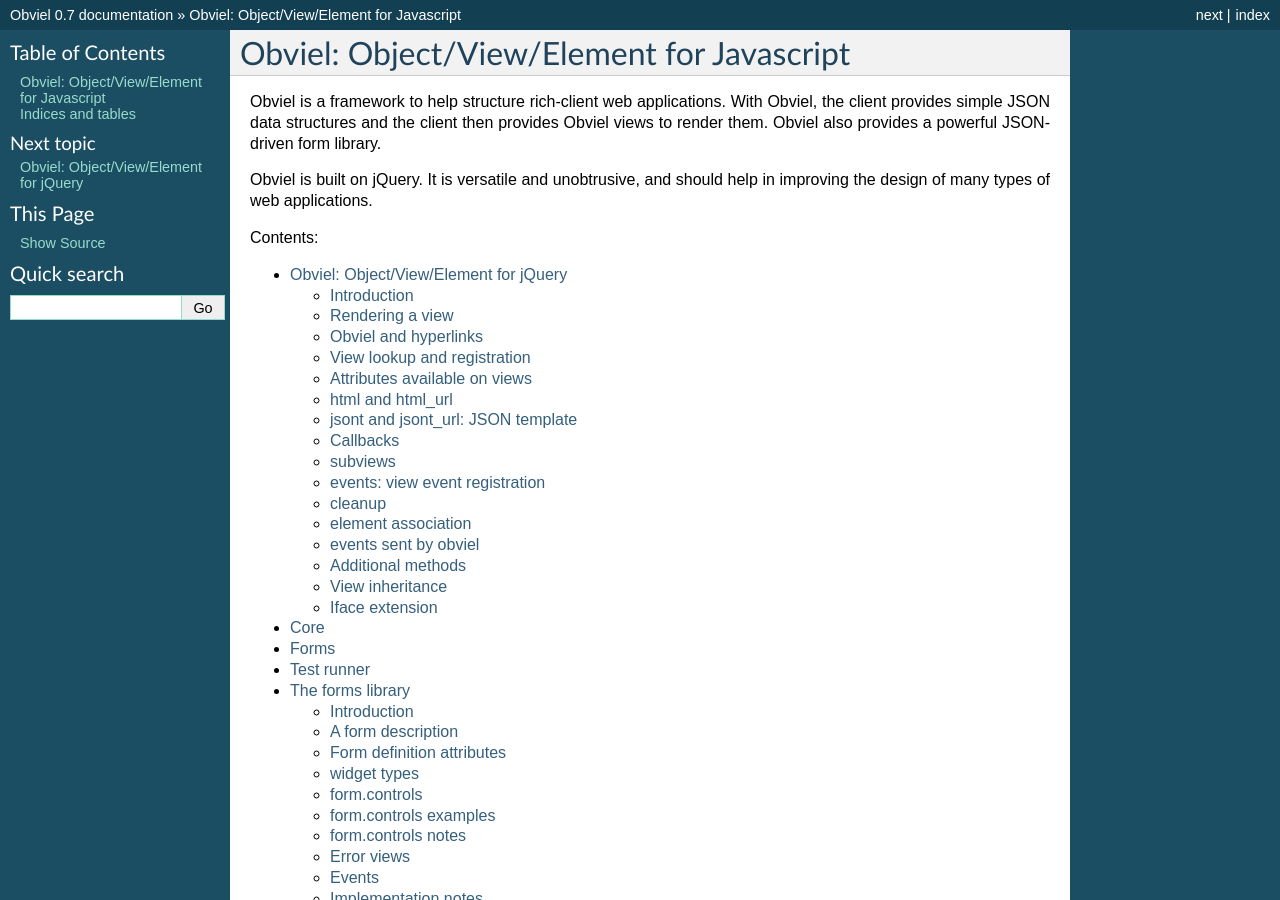
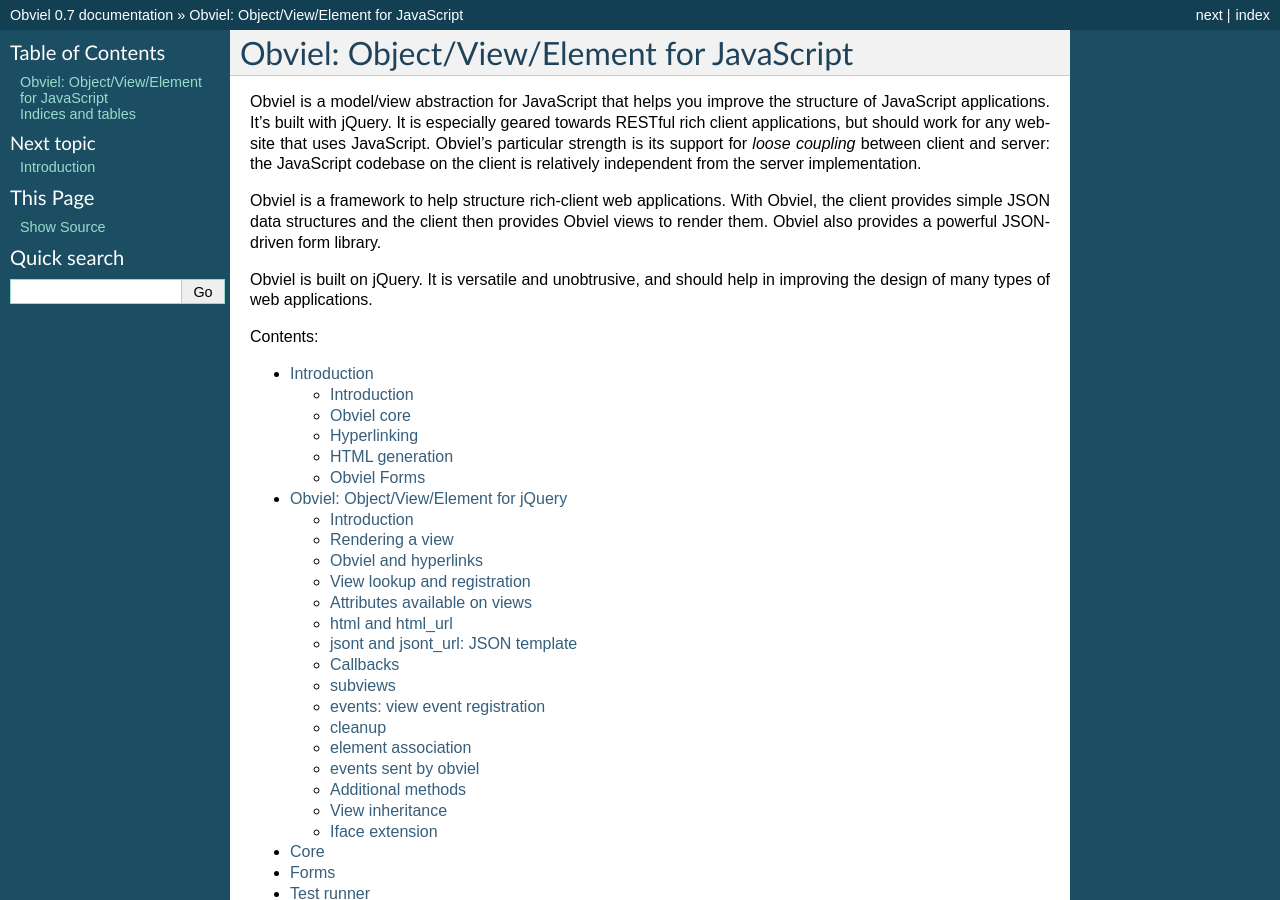
Before and after one commit to obviel/obviel, a Sphinx documentation site: the page built from doc/index.txt, in a window 1280 px wide and 900 px high. Built offline with Sphinx 7.4.7, drawn with Linux system fonts in a browser that asks for light colours; some of the changed text lies outside the part shown.

Commit message:
Documentation extension.

```diff
--- a/doc/index.txt
+++ b/doc/index.txt
@@ -1,5 +1,13 @@
-Obviel: Object/View/Element for Javascript
+Obviel: Object/View/Element for JavaScript
 ==========================================
+
+Obviel is a model/view abstraction for JavaScript that helps you
+improve the structure of JavaScript applications. It's built with
+jQuery. It is especially geared towards RESTful rich client
+applications, but should work for any website that uses
+JavaScript. Obviel's particular strength is its support for *loose
+coupling* between client and server: the JavaScript codebase on the
+client is relatively independent from the server implementation.
 
 Obviel is a framework to help structure rich-client web
 applications. With Obviel, the client provides simple JSON data
```
Also changed, not shown: other parts of doc/index.txt (+1 -0 lines), doc/intro.txt (added, +83 -0 lines), 1 other file.
